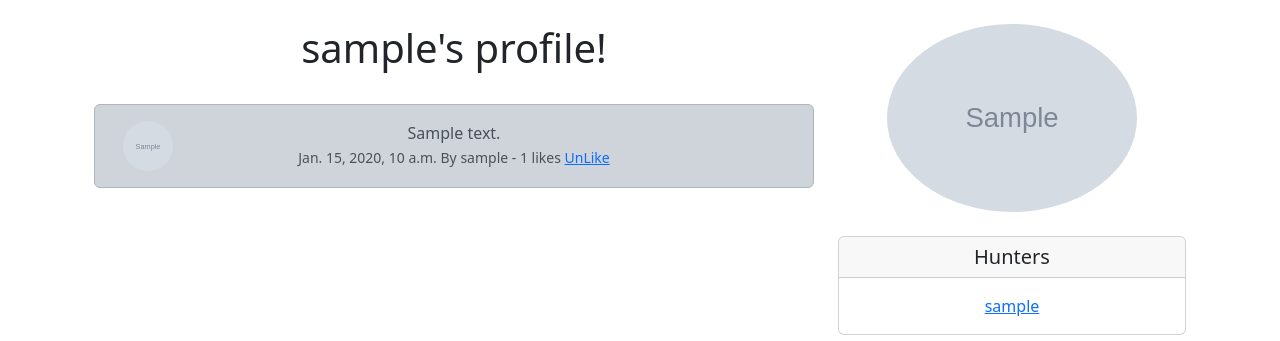
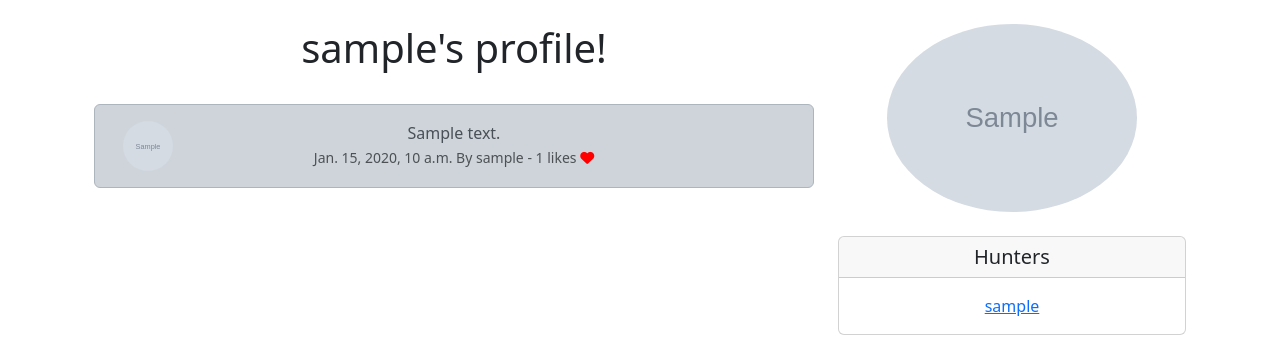
Before and after one commit to shahriaarrr/SHAZAM, a Django app: page /profile/1 in a window 1280 px wide. Shown: the part 56-397 px from the top of the page. Run offline with Django 4.2, Linux system fonts and the light colour scheme; a user stored in the database is signed in; tables that the repository leaves empty hold one stand-in row (values such as "Sample post"); grey boxes marked "Sample" are stand-in pictures; some libraries are stand-ins or nearby versions.

Commit message:
add heart icon for like button
in profile page

```diff
--- a/shazam/templates/profile.html
+++ b/shazam/templates/profile.html
@@ -27,9 +27,13 @@
                                             {{ thunder.created_at }} By {{ thunder.user.username }}
                                             - {{ thunder.number_of_likes }} likes
                                             {% if user in thunder.likes.all %}
-                                                <a href="{% url 'thunder_like' thunder.id %}">UnLike</a>
+                                                <a href="{% url 'thunder_like' thunder.id %}">
+                                                    <i class="fa-solid fa-heart" style="color:red"></i>
+                                                </a>
                                             {% else %}
-                                                <a href="{% url 'thunder_like' thunder.id %}">Like</a>
+                                                <a href="{% url 'thunder_like' thunder.id %}">
+                                                    <i class="fa fa-heart-o" style="color:red"></i>
+                                                </a>
                                             {% endif %}
                                         </small>
                                     </div>
```
